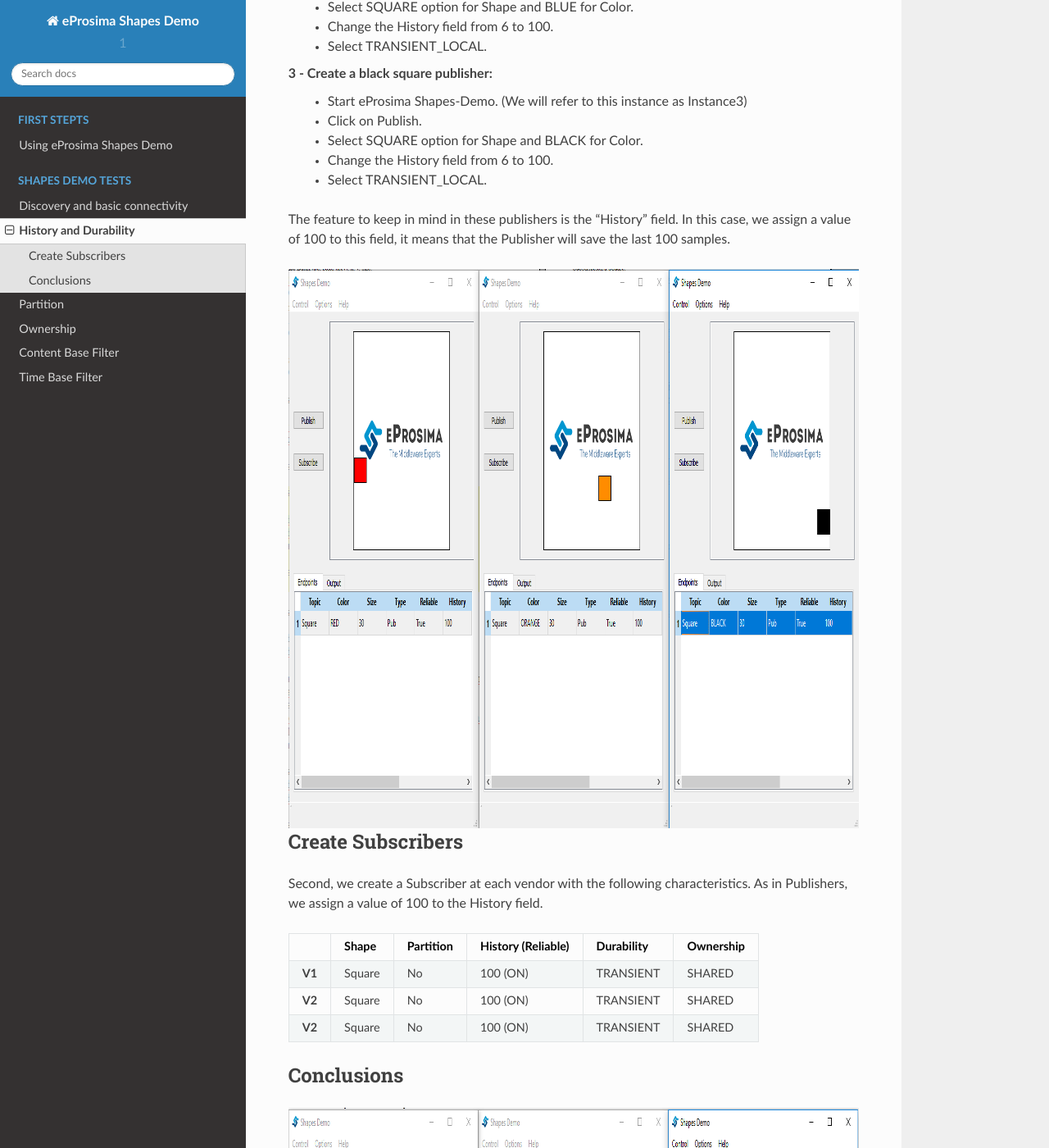
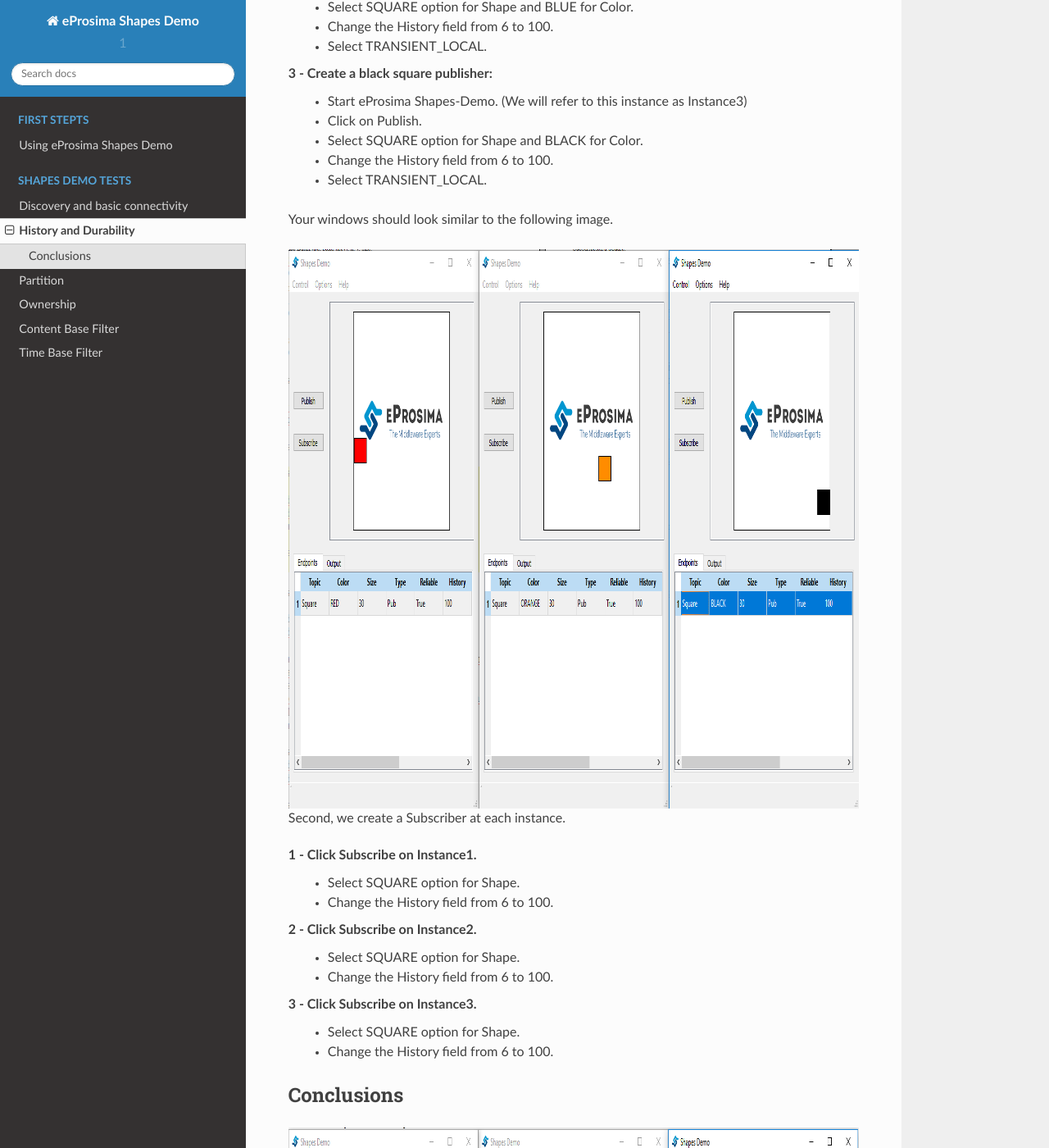
Before and after one commit to eProsima/Shapes-Demo-Docs, a Sphinx documentation site: the page built from docs/test3.rst, in a window 1280 px wide and 1400 px high, scrolled down 573 px. Shown: the whole window at 82% size. Built offline with Sphinx 7.4.7 and the Read the Docs theme 2.0.0, drawn with Linux system fonts in a browser that asks for light colours.

Commit message:
Update test3.rst

```diff
--- a/docs/test3.rst
+++ b/docs/test3.rst
@@ -28,29 +28,26 @@
    - Change the History field from 6 to 100.
    - Select TRANSIENT_LOCAL.
 
-
-
-The feature to keep in mind in these publishers is the "History" field. In this case, we assign a value of 100 to this field, it means that the Publisher will save the last 100 samples.
+Your windows should look similar to the following image.
 
 .. image:: test3_2.png
    :scale: 100 %
    :alt: Initial state
    :align: center
 
-Create Subscribers
-------------------
+Second, we create a Subscriber at each instance.
 
-Second, we create a Subscriber at each vendor with the following characteristics. As in Publishers, we assign a value of 100 to the History field.
+1 - Click Subscribe on Instance1.
+   - Select SQUARE option for Shape.
+   - Change the History field from 6 to 100.
 
-+--------+--------+-----------+--------------------+------------+-----------+
-|        | Shape  | Partition | History (Reliable) | Durability | Ownership |
-+========+========+===========+====================+============+===========+
-| **V1** | Square | No        | 100 (ON)           | TRANSIENT  | SHARED    |
-+--------+--------+-----------+--------------------+------------+-----------+
-| **V2** | Square | No        | 100 (ON)           | TRANSIENT  | SHARED    |
-+--------+--------+-----------+--------------------+------------+-----------+
-| **V2** | Square | No        | 100 (ON)           | TRANSIENT  | SHARED    |
-+--------+--------+-----------+--------------------+------------+-----------+
+2 - Click Subscribe on Instance2.
+   - Select SQUARE option for Shape.
+   - Change the History field from 6 to 100.
+
+3 - Click Subscribe on Instance3.
+   - Select SQUARE option for Shape.
+   - Change the History field from 6 to 100.
 
 
 Conclusions
```
